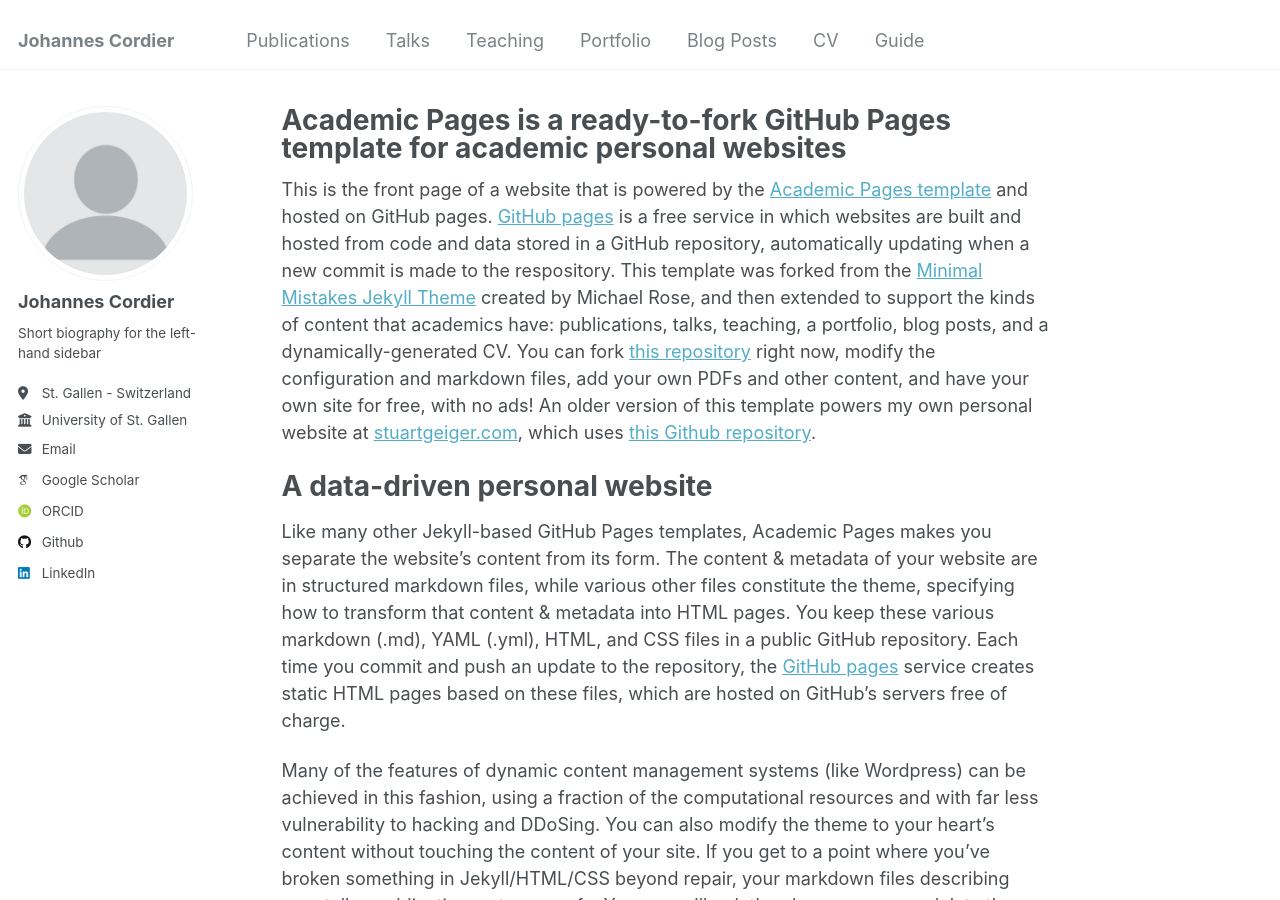
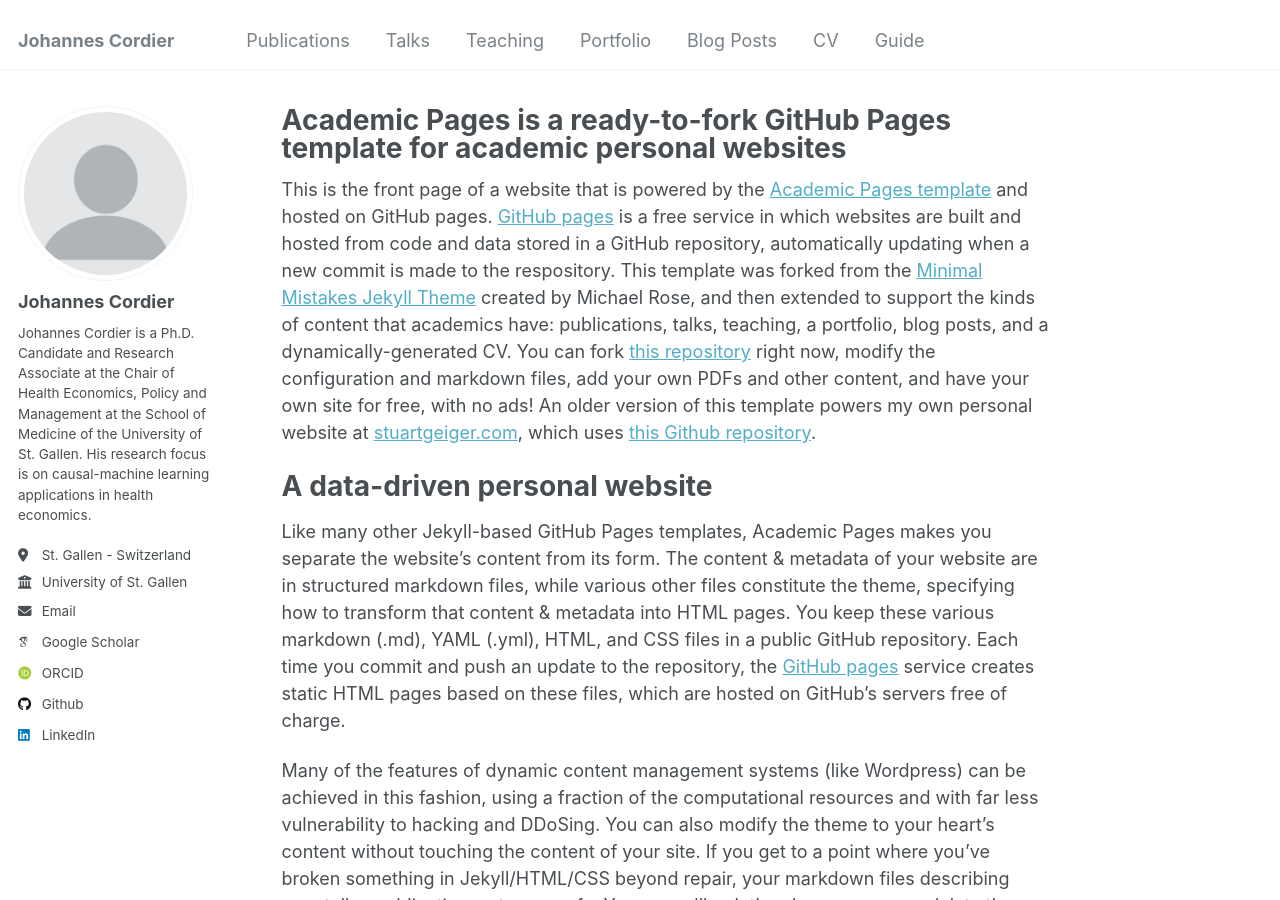
Before and after one commit to johannescordier/johannescordier.github.io, a Jekyll site: the page built from _pages/about.md, in a window 1280 px wide and 900 px high. Built offline with Jekyll 4.4.1, drawn with Linux system fonts in a browser that asks for light colours; some web fonts are replaced.

Commit message:
Update _config.yml

```diff
--- a/_config.yml
+++ b/_config.yml
@@ -24,7 +24,7 @@ author:
   avatar           : "profile.png"
   name             : "Johannes Cordier"
   pronouns         : # example: "she/her"
-  bio              : "Short biography for the left-hand sidebar"
+  bio              : "Johannes Cordier is a Ph.D. Candidate and Research Associate at the Chair of Health Economics, Policy and Management at the School of Medicine of the University of St. Gallen. His research focus is on causal-machine learning applications in health economics."
   location         : "St. Gallen - Switzerland"
   employer         : "University of St. Gallen"
   uri              : # URL
```
